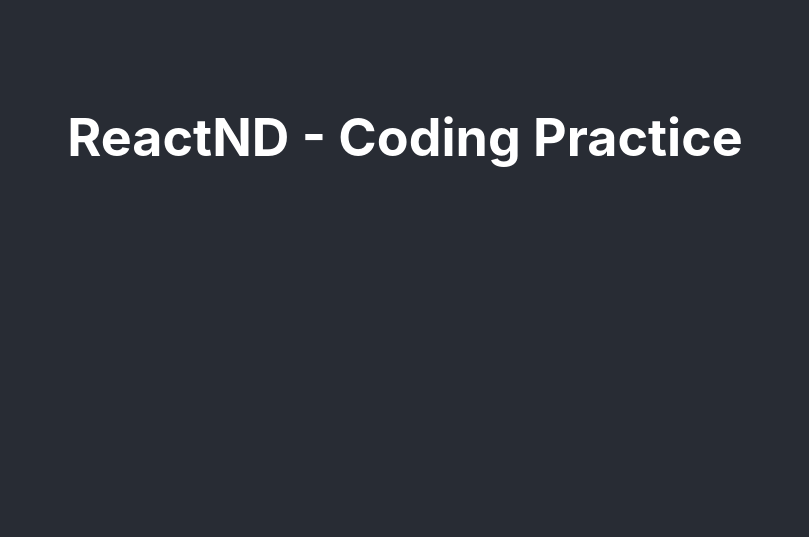
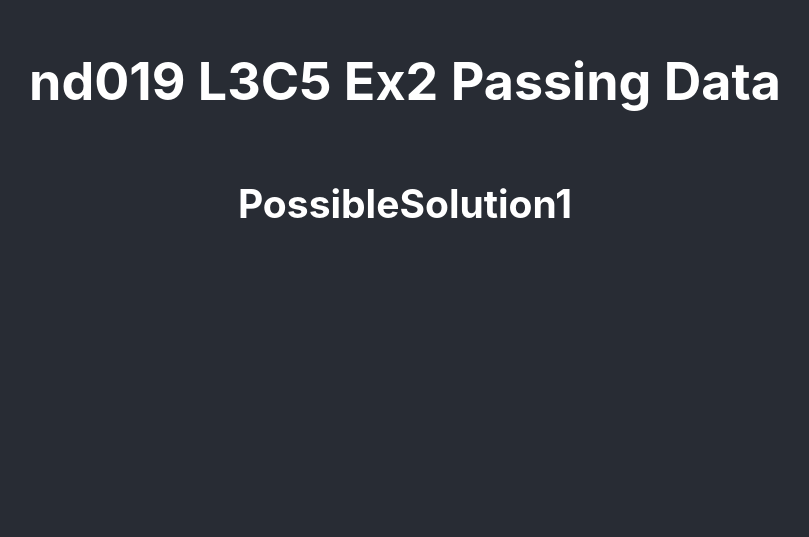
Before and after one commit to rob4abcba/nd019-l3c5-ex2passingdata, a React (Create React App) app: page / in a window 1280 px wide. Shown: the part 263-800 px from the top of the page, without its empty margins (235-1044 px from the left). Built offline with nearby package versions, Linux system fonts and the light colour scheme.

Commit message:
Change headers to describe which exercise & solution version

```diff
--- a/src/App.js
+++ b/src/App.js
@@ -123,7 +123,8 @@ class App extends Component {
     return (
       <div>
         <header className="App-header">
-          <h1 className="App-title">ReactND - Coding Practice</h1>
+          <h1 className="App-title">nd019 L3C5 Ex2 Passing Data</h1>
+          <h2>PossibleSolution1</h2>
         </header>
         <h2>How Popular is Your Favorite Movie?</h2>
         <Dashboard
```
